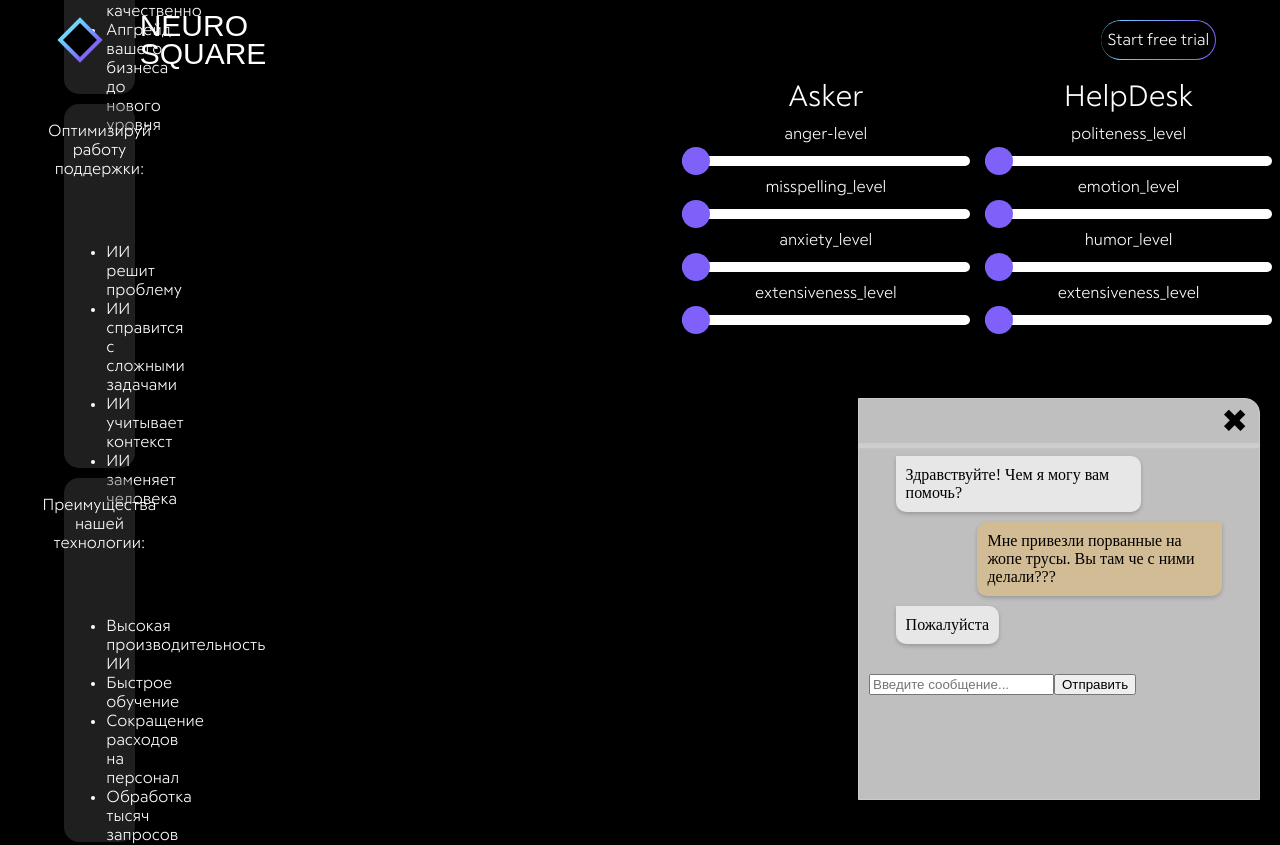
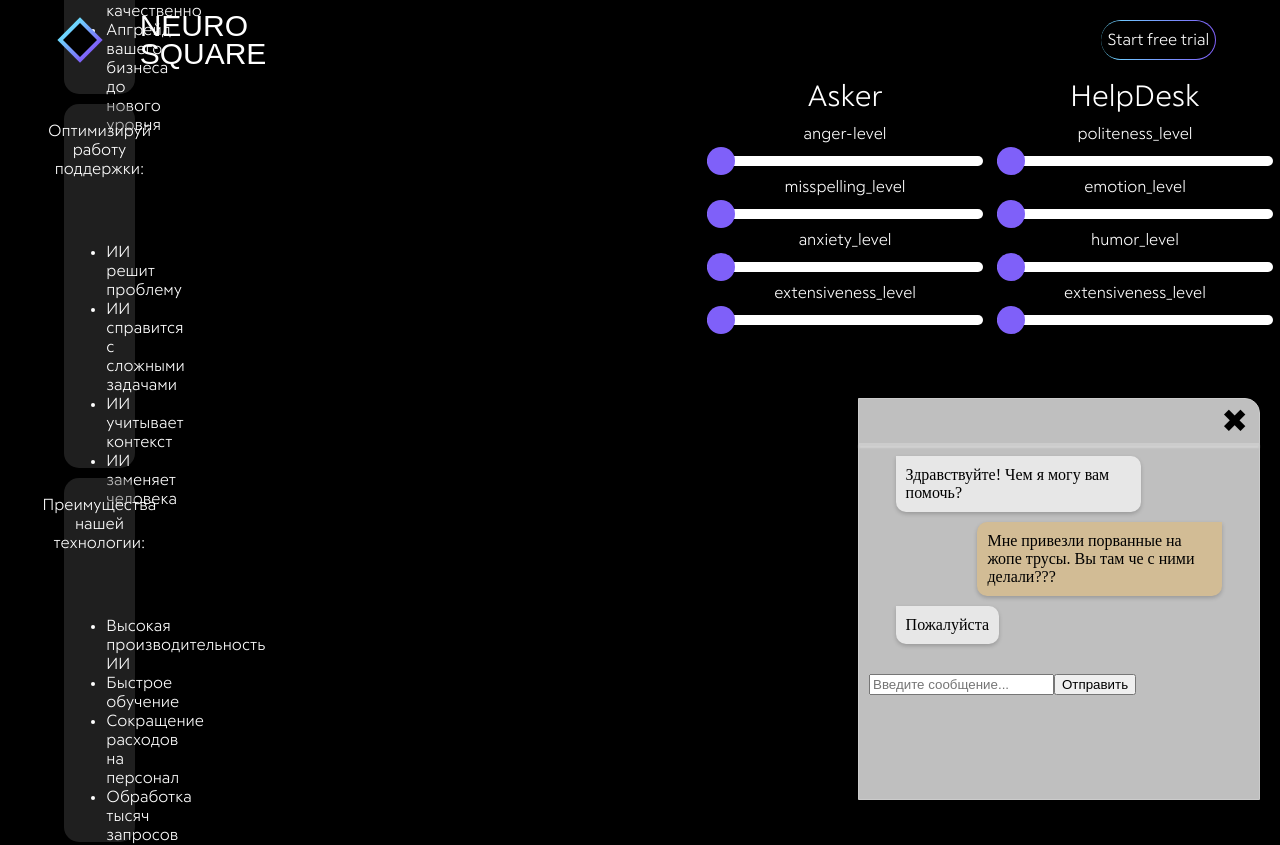
Before and after one commit to mikecarti/tech_support_landing, a Flask app: template templates/index copy.html in a window 1280 px wide. Run offline with Flask 3, Linux system fonts and the light colour scheme; the template is opened without the code that fills it, so the values that code supplies are empty; some web fonts are replaced.

Commit message:
frontend in process

```diff
--- a/static/css/giga-styles.css
+++ b/static/css/giga-styles.css
@@ -2,8 +2,8 @@
     width: 50%;
     justify-content: center;
     padding: 3%;
-    padding-left: 0;
-    padding-right: 0;
+    padding-left: 1%;
+    padding-right: 1%;
     display: flex;
 }
 
```
